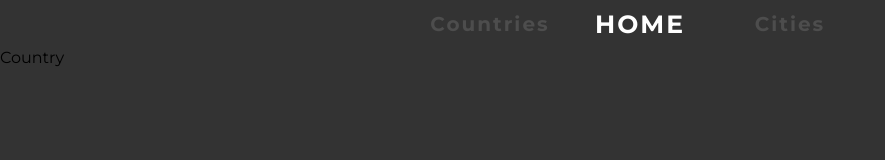
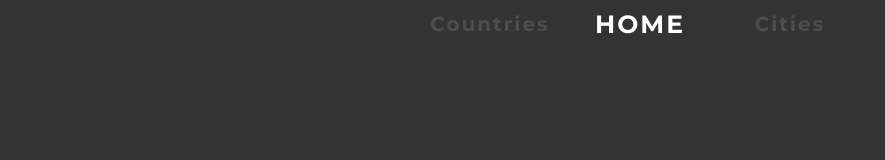
Before and after one commit to ripterdust/CountryAPI, a React (Create React App) app in the folder frontend/: page / in a window 1280 px wide. Shown: the top 160 px of the page, without its empty margins (0-885 px from the left). Built offline with nearby package versions, Linux system fonts and the light colour scheme.

Commit message:
Arreglado el enrutamiento del router

```diff
--- a/frontend/src/router/MainRouter.js
+++ b/frontend/src/router/MainRouter.js
@@ -16,7 +16,8 @@ export const MainRouter = () => {
 
         <Navbar />
         <Switch>
-            <Route exact path='/' component={CountryScreen} />
+            <Route exact path="/" />
+            <Route path='/countries' component={CountryScreen} />
             <Route path='/cities' component={CityScreen} />
             <Redirect to='/'/>
         </Switch>
```
